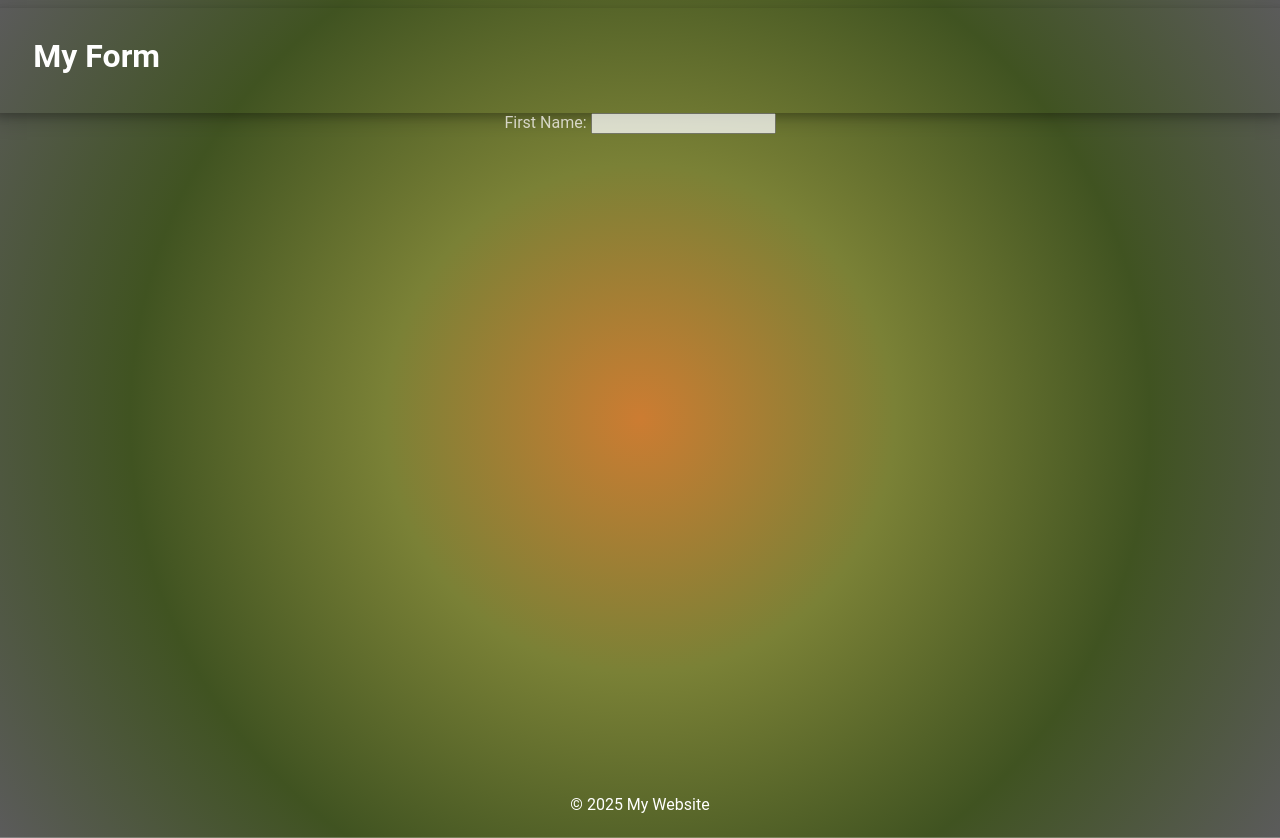
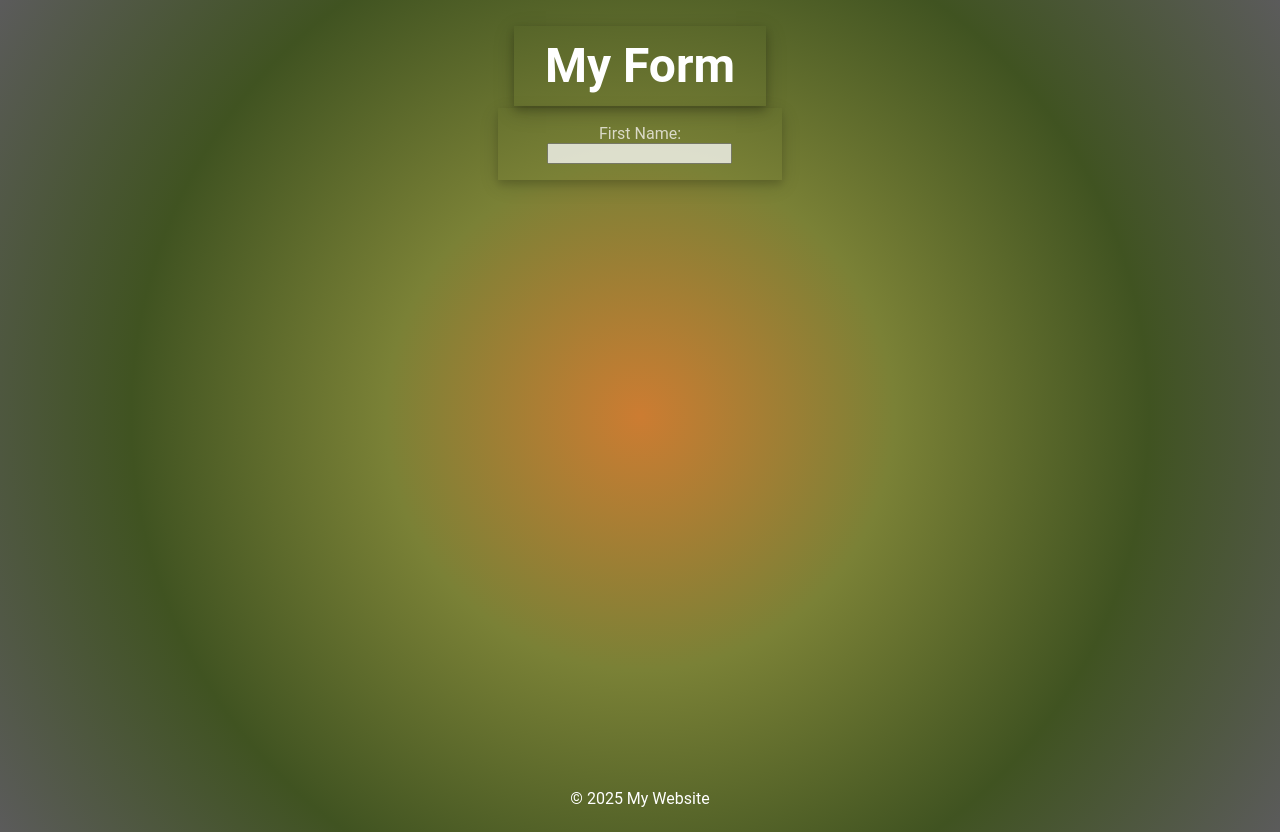
Before and after one commit to redfox2189/Form, a plain HTML site: page index.html in a window 1280 px wide. Drawn offline with Linux system fonts and the light colour scheme.

Commit message:
Prettified

```diff
--- a/Styles/style.css
+++ b/Styles/style.css
@@ -1,9 +1,9 @@
 
 :root(
-    --primary-color #1f1922
+    --primary-color rgb(200,100,150)
     --secondary-color darkorchid
     --text-color #ffffff
-    --background-color #333
+    --background-color #ff0000
     )
 *{
     margin : 0;
@@ -11,40 +11,43 @@
     box-sizing : border-box;
 }
 body{
-    padding-top:0px;
+    padding-top:1rem;
     min-height: 100vh;
     font-family : "Roboto", sans-serif;
     color : var(--background-color);
-    background-repeat: no-repeat;
-    background-size:cover;
-    background-position: center;
     display : flex;
     flex-direction : column;
-    justify-content : space-between;
-    align-items : center;
-    overflow-x: hidden;
-    scroll-behavior: smooth;
-    background-image: Radial-gradient(circle, rgb(204, 124, 50),rgb(122, 129, 54), rgb(64, 83, 33),rgba(0, 0, 0, 0.644));
+    text-align: center;
+    background-image:Radial-gradient(circle, rgb(204, 124, 50),rgb(122, 129, 54), rgb(64, 83, 33),rgba(0, 0, 0, 0.644));
 }
 
 header{
-    padding-top:0px;
+    max-width: 20%;
     background-color : var(--secondary-color);
     color : #ffffff;
     height: 10vh;
     display: flex;
     flex-direction: column;
     justify-content: center;
-    padding: 1%;
-    margin-top:auto;
+    margin:auto;
     width: 100%;
     box-shadow: 0 4px 8px 0 rgba(0, 0, 0, 0.2), 0 6px 20px 0 rgba(0, 0, 0, 0.19);
 }
 header h1{
-    font-size : 2rem;
+    font-size : 3rem;
     text-align : left;
-    margin-top : 1%;
-    margin-left : 2%;
+    margin : 1%;
+    text-align: center;
+}
+
+form{
+    margin:auto;
+    padding:1rem;
+    max-width: 20%;
+    box-shadow: 0 4px 8px 0 rgba(0, 0, 0, 0.2), 0 6px 20px 0 rgba(0, 0, 0, 0.19);
+}
+input{
+    max-width:fit-content
 }
 
 main{
--- a/index.html
+++ b/index.html
@@ -16,8 +16,8 @@
     <!--main-->
     <main>
         <form>
-            <label>First Name:</label>
-            <input type = "text">
+            <label for="fName">First Name:</label>
+            <input type = "text" id="fName">
         </form>
     </main>
     <!--footer-->
```
